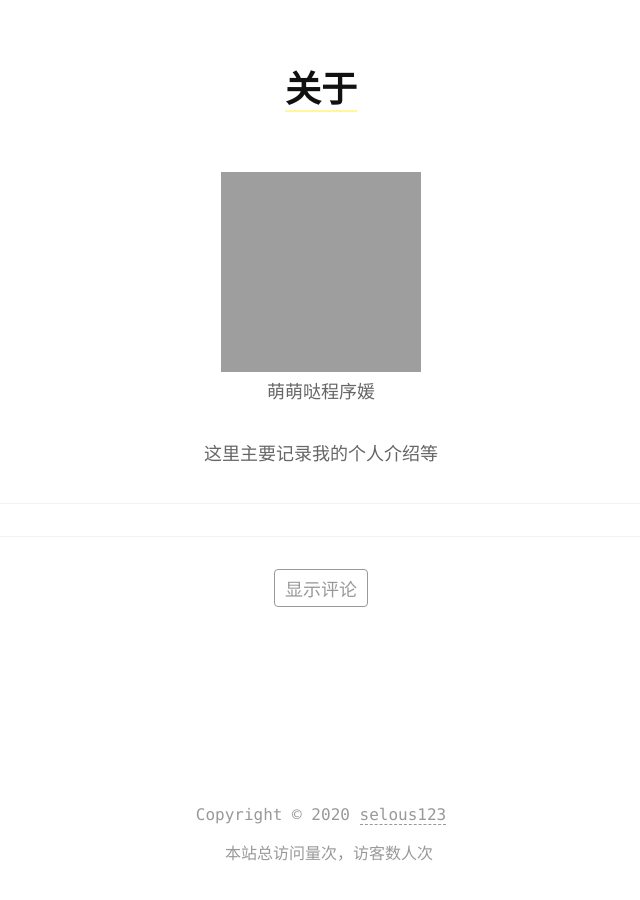
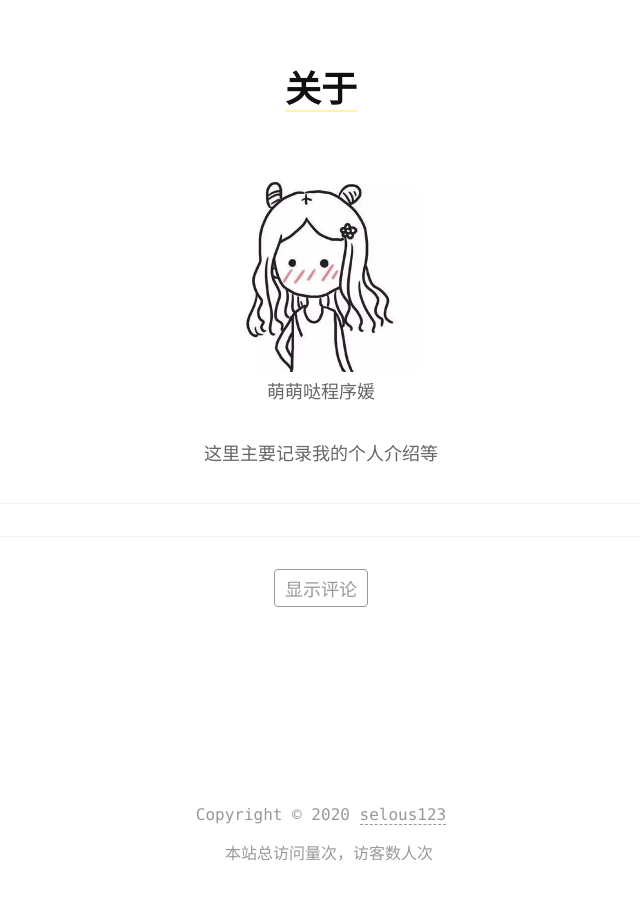
Before and after one commit to MengtingXu1203/mengtingxu1203.github.io, a Jekyll site: the page built from about.md, in a window 1280 px wide. Shown: the whole page, without its empty margins (319-959 px from the left). Built offline with Jekyll 4.4.1, drawn with Linux system fonts in a browser that asks for light colours; comment, search, counter and statistics services are not loaded.

Commit message:
change avatar

```diff
--- a/about.md
+++ b/about.md
@@ -4,7 +4,7 @@ title: 关于
 reward: false
 ---
 
-<center><img src="https://mengtingxu1203.github.io/assets/img/avatar.jpeg" width="200" height="200"/></center>
+<center><img src="https://mengtingxu1203.github.io/assets/img/avatar.webp" width="200" height="200"/></center>
 
 <center><p style="font-size='16px' font-style='bold'">萌萌哒程序媛</p></center>
 <center><p style="font-size='16px' font-style='bold'">这里主要记录我的个人介绍等</p></center>
```
Also changed, not shown: 1 other file.
